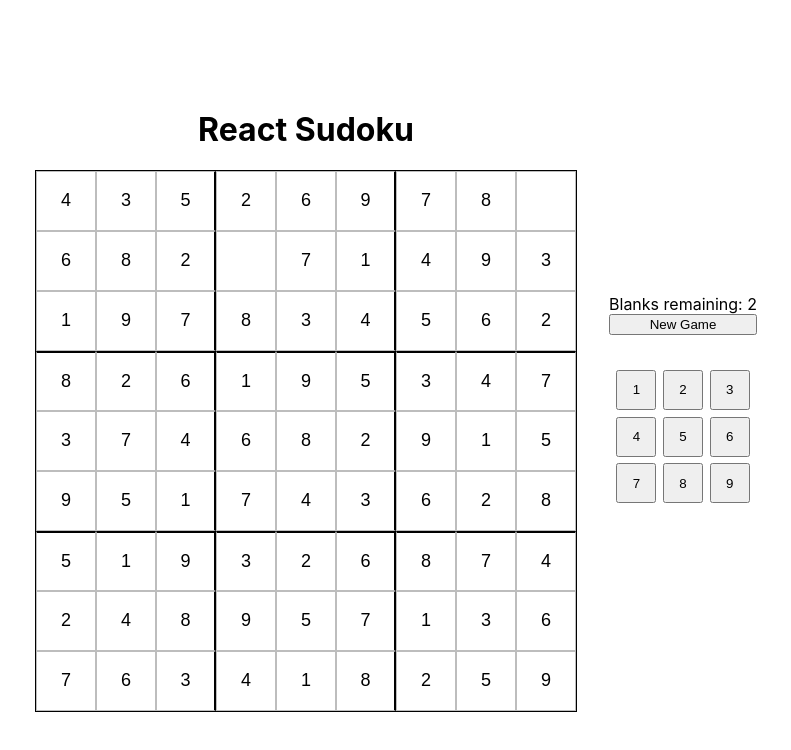
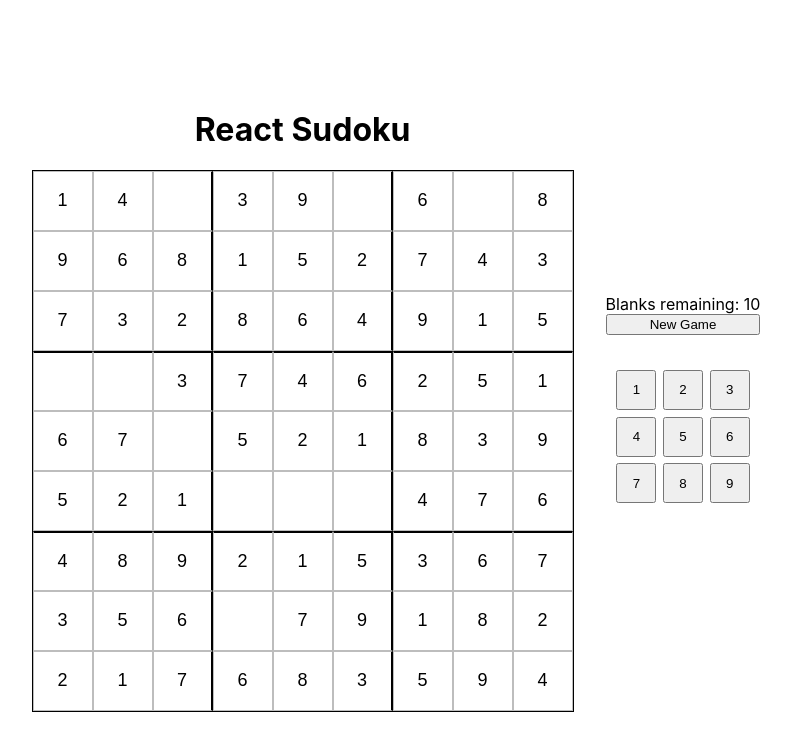
Before and after one commit to stephenc222/react-sudoku, a React (Create React App) app: page / in a window 1280 px wide. Shown: the top 750 px of the page, without its empty margins (228-1019 px from the left). Built offline with nearby package versions, Linux system fonts and the light colour scheme.

Commit message:
integrates solution for generating a sudoku board

```diff
--- a/src/App.tsx
+++ b/src/App.tsx
@@ -1,7 +1,14 @@
 import { useEffect, useState } from "react"
 import Board, { Row, CellData } from "./Board"
 import Controls from "./Controls"
-import { ROWS, COLUMNS, SQUARES_ARRAY } from "./constants"
+import {
+  ROWS,
+  COLUMNS,
+  SQUARES_ARRAY,
+  EMPTY_CELLS,
+  TOTAL_CELLS,
+} from "./constants"
+import { Sudoku } from "./sudoku"
 
 // copying:
 // https://sudoku.com/
@@ -42,41 +49,25 @@ const found = (board: Row[], num: number, row: number, column: number) => {
   return false
 }
 
-const testBoard = [
-  [4, 3, 5, 2, 6, 9, 7, 8, undefined], // answer 1
-  [6, 8, 2, undefined, 7, 1, 4, 9, 3], // answer 5
-  [1, 9, 7, 8, 3, 4, 5, 6, 2],
-  [8, 2, 6, 1, 9, 5, 3, 4, 7],
-  [3, 7, 4, 6, 8, 2, 9, 1, 5],
-  [9, 5, 1, 7, 4, 3, 6, 2, 8],
-  [5, 1, 9, 3, 2, 6, 8, 7, 4],
-  [2, 4, 8, 9, 5, 7, 1, 3, 6],
-  [7, 6, 3, 4, 1, 8, 2, 5, 9],
-]
+const getRandomBoard = (emptyCells = EMPTY_CELLS) => {
+  const board: Row[] = [[]]
+  const sudoku = new Sudoku(TOTAL_CELLS - emptyCells)
+  const rawBoard: Row[] = sudoku.generate().getBoard()
 
-const getRandomBoard = () => {
-  const board: Row[] = [[]]
-  let numBlanks = 0
   for (let i = 0; i < ROWS; ++i) {
     if (!board[i]) {
       board[i] = []
     }
     for (let j = 0; j < COLUMNS; ++j) {
-      // FIXME: fix game number generation logic
-      // const randNum = Math.floor(Math.random() * 9) + 1
-      // const value = !found(board, randNum, i, j) ? randNum : undefined
-      const value = testBoard[i][j]
-      if (value === undefined) {
-        numBlanks += 1
-      }
+      const value = rawBoard[i][j] as unknown as number | string
       board[i][j] = {
-        value,
+        value: (value === "" ? undefined : value) as number,
         id: { row: i, column: j },
-        config: value !== undefined,
+        config: value !== "",
       }
     }
   }
-  return { board, numBlanks }
+  return { board, numBlanks: EMPTY_CELLS }
 }
 
 function App() {
--- a/src/constants.ts
+++ b/src/constants.ts
@@ -1,5 +1,7 @@
 export const ROWS = 9
 export const COLUMNS = 9
+export const EMPTY_CELLS = 10
+export const TOTAL_CELLS = 81
 
 export const SQUARES_ARRAY = [
   // top left square
--- /dev/null
+++ b/src/sudoku.js
@@ -0,0 +1,245 @@
+// based on:
+// https://gist.github.com/scriptype/80ff816c6ebd9faefbb3
+export class Sudoku {
+  constructor(hints, limit) {
+    this.hints = hints
+    this.limit = limit || 10000
+
+    this._logs = {
+      raw: [],
+      incidents: {
+        limitExceeded: 0,
+        notValid: 0,
+        noNumbers: 0,
+      },
+    }
+
+    this.success = null
+
+    this.numbers = () =>
+      new Array(9)
+        .join(" ")
+        .split(" ")
+        .map((num, i) => i + 1)
+
+    /*
+      Will be used in initial map. Each row will be
+      consisted of randomly ordered numbers
+    */
+    this.randomRow = () => {
+      let row = []
+      let numbers = this.numbers()
+      while (row.length < 9) {
+        let index = Math.floor(Math.random() * numbers.length)
+        row.push(numbers[index])
+        numbers.splice(index, 1)
+      }
+
+      return row
+    }
+
+    /*
+      This is the dummy placeholder for the
+      final results. Will be overridden through the
+      backtracking process, and at the and, this will
+      be the real results.
+    */
+    this.result = new Array(9 * 9)
+      .join(" ")
+      .split(" ")
+      .map((entry) => null)
+
+    /*
+      Will be used as the nodeTree in the
+      process of backtracking. Each cell has 9 alternative
+      paths (randomly ordered).
+    */
+    this.map = new Array(9 * 9)
+      .join(" ")
+      .split(" ")
+      .map((path) => this.randomRow())
+
+    /*
+      Will be used as history in the backtracking
+      process for checking if a candidate number is valid.
+    */
+    this.stack = []
+
+    return this
+  }
+
+  toRows(arr) {
+    let row = 0
+    let asRows = new Array(9)
+      .join(" ")
+      .split(" ")
+      .map((row) => [])
+
+    for (let [index, entry] of arr.entries()) {
+      asRows[row].push(entry)
+
+      if (!((index + 1) % 9)) {
+        row += 1
+      }
+    }
+
+    return asRows
+  }
+
+  no(path, index, msg) {
+    let number = path[path.length - 1]
+    this._logs.raw.push(`no: @${index} [${number}] ${msg} ${path} `)
+  }
+
+  yes(path, index) {
+    this._logs.raw.push(`yes: ${index} ${path}`)
+  }
+
+  finalLog() {
+    console.groupCollapsed("Raw Logs")
+    console.groupCollapsed(this._logs.raw)
+    console.groupEnd()
+    console.groupEnd()
+    console.groupCollapsed("Incidents")
+    console.groupCollapsed(this._logs.incidents)
+    console.groupEnd()
+    console.groupEnd()
+  }
+
+  getBoard() {
+    return this.toRows(this.substractCells())
+  }
+
+  getSolution() {
+    return this.toRows(this.result)
+  }
+
+  substractCells() {
+    let _getNonEmptyIndex = () => {
+      let index = Math.floor(Math.random() * _result.length)
+      return _result[index] ? index : _getNonEmptyIndex()
+    }
+
+    let _result = this.result.filter(() => true)
+
+    while (_result.length - this.hints > _result.filter((n) => !n).length) {
+      const nonEmptyIndex = _getNonEmptyIndex()
+      // console.log("cheat cell value:", {
+      //   index: nonEmptyIndex,
+      //   row: Math.floor(nonEmptyIndex / 9),
+      //   column: nonEmptyIndex % 9,
+      //   value: _result[nonEmptyIndex],
+      // })
+      _result[nonEmptyIndex] = ""
+    }
+
+    return _result
+  }
+
+  validate(map, number, index) {
+    let rowIndex = Math.floor(index / 9)
+    let colIndex = index % 9
+
+    let row = map.slice(rowIndex * 9, 9 * (rowIndex + 1))
+
+    let col = map.filter((e, i) => i % 9 === colIndex)
+
+    let boxRow = Math.floor(rowIndex / 3)
+    let boxCol = Math.floor(colIndex / 3)
+
+    let box = map.filter(
+      (e, i) =>
+        Math.floor(Math.floor(i / 9) / 3) === boxRow &&
+        Math.floor((i % 9) / 3) === boxCol
+    )
+
+    return {
+      row: {
+        first: row.indexOf(number),
+        last: row.lastIndexOf(number),
+      },
+      col: {
+        first: col.indexOf(number),
+        last: col.lastIndexOf(number),
+      },
+      box: {
+        first: box.indexOf(number),
+        last: box.lastIndexOf(number),
+      },
+    }
+  }
+
+  _validate(map, index) {
+    if (!map[index].length) {
+      return false
+    }
+
+    this.stack.splice(index, this.stack.length)
+
+    let path = map[index]
+    let number = path[path.length - 1]
+
+    let didFoundNumber = this.validate(this.stack, number, index)
+
+    return (
+      didFoundNumber.col.first === -1 &&
+      didFoundNumber.row.first === -1 &&
+      didFoundNumber.box.first === -1
+    )
+  }
+
+  _generate(map, index) {
+    if (index === 9 * 9) {
+      return true
+    }
+
+    if (--this.limit < 0) {
+      this._logs.incidents.limitExceeded++
+      this.no(map[index], index, "limit exceeded")
+      return false
+    }
+
+    let path = map[index]
+
+    if (!path.length) {
+      map[index] = this.numbers()
+      map[index - 1].pop()
+      this._logs.incidents.noNumbers++
+      this.no(path, index, "no numbers in it")
+      return false
+    }
+
+    let currentNumber = path[path.length - 1]
+
+    let isValid = this._validate(map, index)
+    if (!isValid) {
+      map[index].pop()
+      map[index + 1] = this.numbers()
+      this._logs.incidents.notValid++
+      this.no(path, index, "is not valid")
+      return false
+    } else {
+      this.stack.push(currentNumber)
+    }
+
+    for (let number of path.entries()) {
+      if (this._generate(map, index + 1)) {
+        this.result[index] = currentNumber
+        this.yes(path, index)
+        return true
+      }
+    }
+
+    return false
+  }
+
+  generate() {
+    if (this._generate(this.map, 0)) {
+      this.success = true
+    }
+
+    this.finalLog()
+
+    return this
+  }
+}
```
